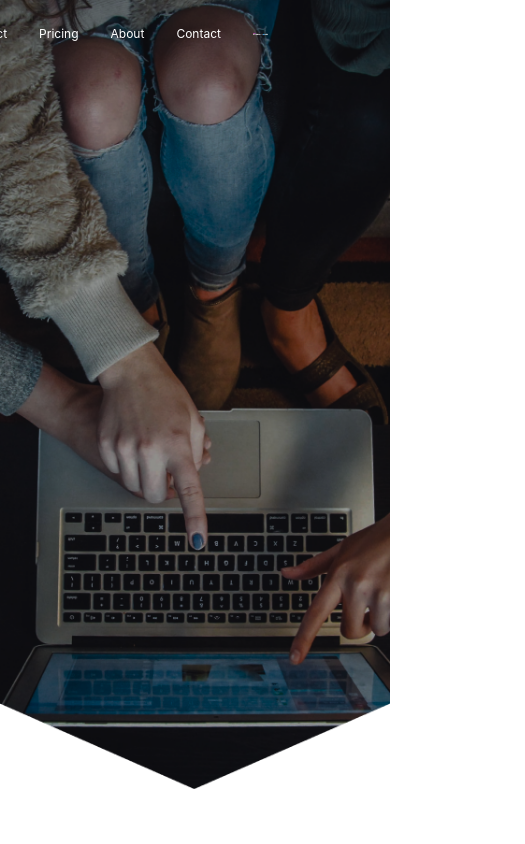
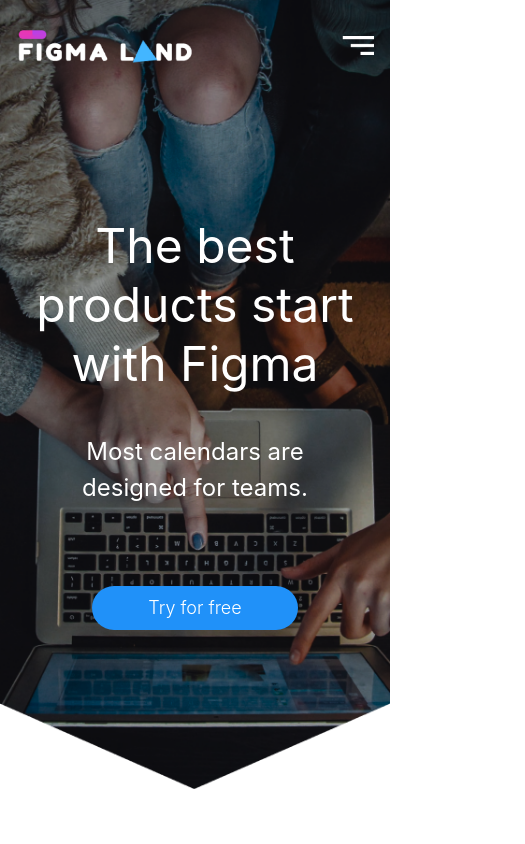
Before and after one commit to dsolisav/figmaland, a React (Create React App) app: page / in a window 390 px wide. Shown: the top 844 px of the page, 525 px wide, since content can reach past the window. Built offline with nearby package versions, Linux system fonts and the light colour scheme.

Commit message:
Finished responsive features

```diff
--- a/src/components/HeaderSection.jsx
+++ b/src/components/HeaderSection.jsx
@@ -5,24 +5,48 @@
 import { useMediaQuery } from 'react-responsive';
 import Navbar from './Navbar';
 
+
 function HeaderSection() {
-    // const backgroundImageStyle = {
-    //     backgroundImage: 'url(' + require('../assets/images/headerImage.png') + ')',
-    //     backgroundSize: 'contain',
-    //     backgroundPosition: 'top',
-    //     backgroundRepeat: 'no-repeat',
-    //     width: '100vw',
-    //     height: '100vh'
-
-    //   };
     const isMobile = useMediaQuery({ query: `(max-width: 500px)` });
     return (
-        // <div className="ssm:relative h-[80rem] w-screen ssm:w-full ssm:max-w-full ssm:h-0 ssm:pb-[55%] bg-custom-mobile ssm:bg-custom">
-
-        // </div>
         <div className='relative'>
             <img src={isMobile ? headerImageMobile : headerImage} alt="headerImage" className="w-full h-full object-cover" />
             <Navbar />
+            {
+                isMobile ?
+                <div className='absolute top-52 text-white w-full flex justify-center flex-col gap-10 p-2'>
+                    <p className='text-5xl leading-[3.7rem]'>
+                        The best<br/>
+                        products start<br/>
+                        with Figma
+                    </p>
+                    <p className='text-2xl leading-9'>
+                        Most calendars are<br/>
+                        designed for teams.
+                    </p>
+                    <div>
+                        <button className="bg-[#2091F9] hover:bg-[#196ebe] rounded-3xl text-white text-lg font-light py-[0.5rem] px-14 mt-10">
+                                Try for free
+                        </button>
+                    </div>
+                </div>
+                :
+                <div className='absolute top-6 ssm:top-16 md:top-20 mg:top-28 lg:top-44 flex flex-col justify-center items-center text-white w-full gap-3'>
+                    <p className='sm:text-4xl ssm:text-3xl md:text-6xl font-bold leading-[4.3rem]'>
+                        The best products <br/>
+                        start with Figma
+                    </p>
+                    <p className='sm:text-lg ssm:text-sm lg:text-xl font-normal'>
+                        Most calendars are designed for teams, Slate is designed<br/>
+                        for freelancers
+                    </p>
+                    <div>
+                        <button className="bg-[#2091F9] hover:bg-[#196ebe] rounded-3xl text-white text-base md:text-lg font-light sm:py-[0.45rem] ssm:py-[0.3rem] lg:py-[0.5rem] px-8 md:px-14 ssm:mt-0 lg:mt-10">
+                                Try for free
+                        </button>
+                    </div>
+                </div>
+            }
         </div>
 
     );
--- a/src/components/Navbar.jsx
+++ b/src/components/Navbar.jsx
@@ -2,11 +2,24 @@
 import twitterImageWhite from "../assets/images/twitterImageWhite.png";
 import facebookImageWhite from "../assets/images/facebookImageWhite.png";
 import linkedinImageWhite from "../assets/images/linkedinImageWhite.png";
-import IconRow from './IconRow';
+import navButton from '../assets/images/navButton.png'
+import { useMediaQuery } from "react-responsive";
 
 function Navbar() {
+    const isMobile = useMediaQuery({ query: `(max-width: 500px)` });
     return (
-        <div className="absolute top-0 left-0 flex flex-row justify-center py-6 w-full gap-44">
+        <>
+        {isMobile ?
+            <div className="absolute inset-x-0 top-0 flex flex-row justify-between py-4 px-4 items-center">
+                <div>
+                    <img src={figmalandLogo} className='w-48' />
+                </div>
+                <div>
+                    <img src={navButton} className='w-8' />
+                </div>
+            </div>
+            :
+                <div className="absolute inset-x-0 top-0 flex flex-row justify-center py-6 w-full sm:gap-16 md:gap-28 lg:gap-44">
                 <div className="text-white text-xs flex flex-row gap-8 items-center">
                     <p>
                         Home
@@ -24,17 +37,22 @@
                         Contact
                     </p>
                     <div>
-                    <img src={figmalandLogo} className='min-w-4 w-32' />
+                        <img src={figmalandLogo} className='min-w-24 w-32' />
                     </div>
                 </div>
                 <div className='flex items-center'>
-                <IconRow
-                    firstImg={twitterImageWhite}
-                    secondImg={facebookImageWhite}
-                    thirdImg={linkedinImageWhite}
-                />
+                    <div className="flex flex-row gap-6 justify-center ssm:justify-start h-4 lg:h-5">
+                        <img src={twitterImageWhite} className="h-full"/>
+                        <img src={facebookImageWhite} className="h-full"/>
+                        <img src={linkedinImageWhite} className="h-full"/>
                     </div>
                 </div>
+
+            </div>
+        }
+
+        </>
+
     );
 }
 
--- a/tailwind.config.js
+++ b/tailwind.config.js
@@ -7,6 +7,7 @@
     extend: {
       screens : {
         'ssm':'500px',
+        'mg':'870px'
       },
       fontFamily : {
         graphik : ['Graphik', 'sans-serif']
```
Also changed, not shown: src/assets/images/navButton.png (added). Lines whose indentation alone changed are shown as unchanged.
